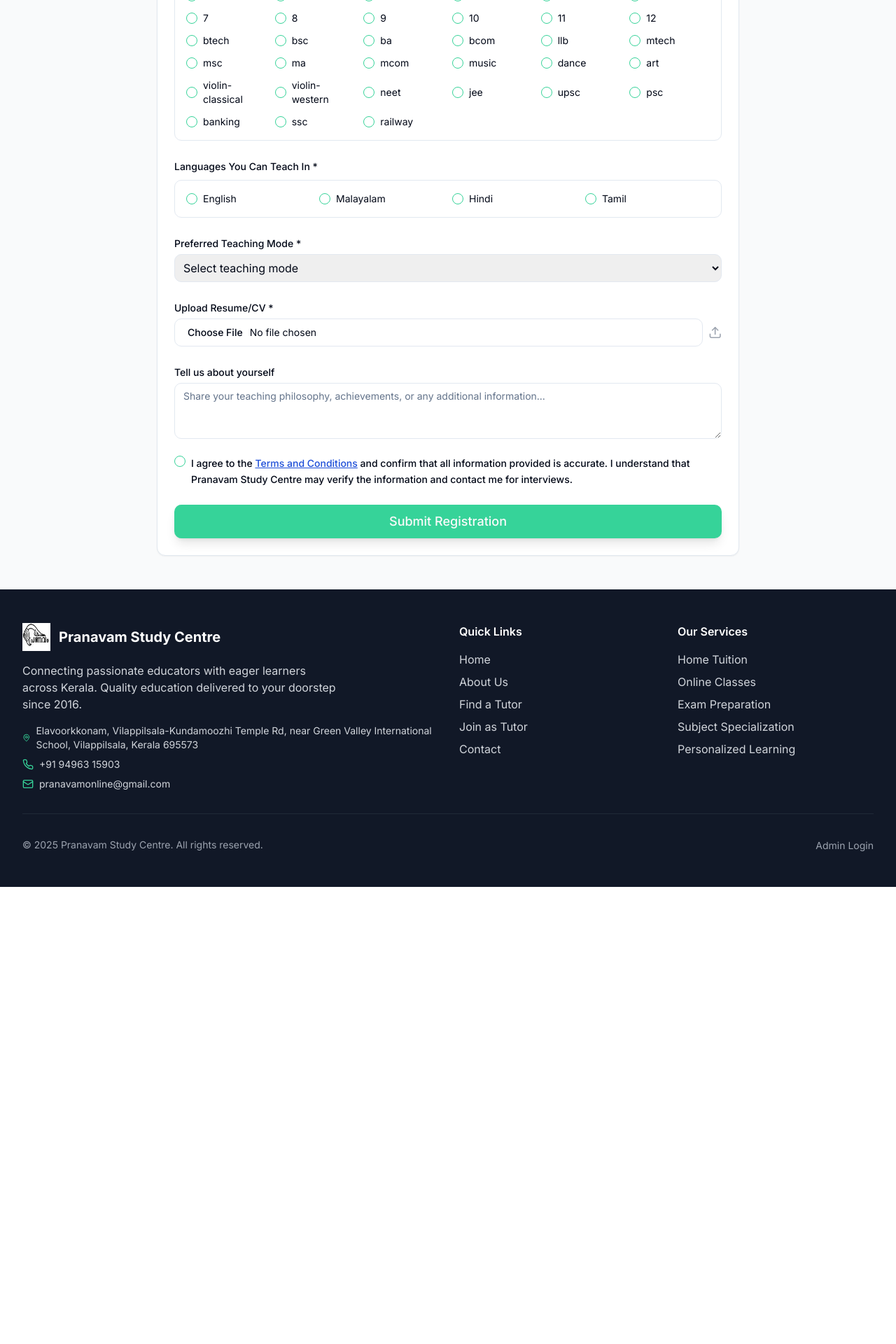
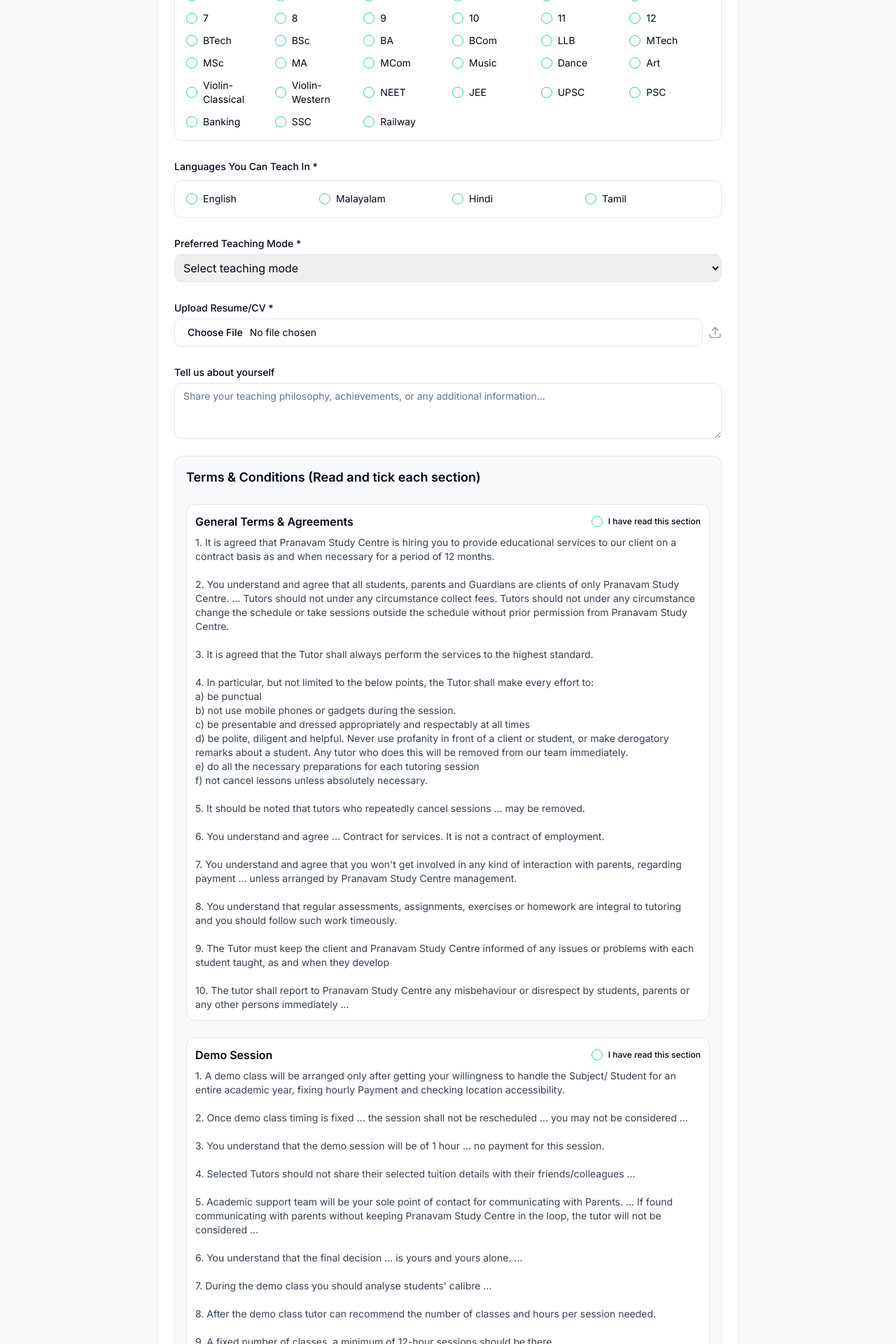
Before and after one commit to vijithvt/pranavam-study-centre, a React (Vite) app: page /tutors in a window 1280 px wide. Shown: the part 1320-3240 px from the top of the page at 70% size. Before the commit the page ends 2587 px from the top, so only its background shows below. Built offline with nearby package versions, Linux system fonts and the light colour scheme.

Commit message:
Fix: Tutor registration form updates
- Updated the list of classes/grades in the tutor registration form to use lowercase letters.
- Added a Terms & Conditions section with a checkbox to the tutor registration form.

```diff
--- a/src/pages/TutorRegistration.tsx
+++ b/src/pages/TutorRegistration.tsx
@@ -1,3 +1,4 @@
+
 import React, { useState } from 'react';
 import { Button } from '@/components/ui/button';
 import { Input } from '@/components/ui/input';
@@ -13,13 +14,123 @@ import LocationSection from '@/components/forms/LocationSection';
 import TutorQualificationSection from '@/components/forms/TutorQualificationSection';
 import { Link } from 'react-router-dom';
 
-const TutorRegistration = () => {
-  const [isSubmitted, setIsSubmitted] = useState(false);
-  const [isSubmitting, setIsSubmitting] = useState(false);
-  const [selectedSubjects, setSelectedSubjects] = useState<string[]>([]);
-  const [selectedClasses, setSelectedClasses] = useState<string[]>([]);
-  const [selectedLanguages, setSelectedLanguages] = useState<string[]>([]);
-  const { toast } = useToast();
+// Terms data: array of { title: string, text: string } objects for each section
+const termsSections = [
+  {
+    title: "General Terms & Agreements",
+    text: `
+1. It is agreed that Pranavam Study Centre is hiring you to provide educational services to our client on a contract basis as and when necessary for a period of 12 months.
+
+2. You understand and agree that all students, parents and Guardians are clients of only Pranavam Study Centre. ... Tutors should not under any circumstance collect fees. Tutors should not under any circumstance change the schedule or take sessions outside the schedule without prior permission from Pranavam Study Centre.
+
+3. It is agreed that the Tutor shall always perform the services to the highest standard.
+
+4. In particular, but not limited to the below points, the Tutor shall make every effort to:
+a) be punctual
+b) not use mobile phones or gadgets during the session.
+c) be presentable and dressed appropriately and respectably at all times
+d) be polite, diligent and helpful. Never use profanity in front of a client or student, or make derogatory remarks about a student. Any tutor who does this will be removed from our team immediately.
+e) do all the necessary preparations for each tutoring session
+f) not cancel lessons unless absolutely necessary.
+
+5. It should be noted that tutors who repeatedly cancel sessions ... may be removed.
+
+6. You understand and agree ... Contract for services. It is not a contract of employment.
+
+7. You understand and agree that you won't get involved in any kind of interaction with parents, regarding payment ... unless arranged by Pranavam Study Centre management.
+
+8. You understand that regular assessments, assignments, exercises or homework are integral to tutoring and you should follow such work timeously.
+
+9. The Tutor must keep the client and Pranavam Study Centre informed of any issues or problems with each student taught, as and when they develop
+
+10. The tutor shall report to Pranavam Study Centre any misbehaviour or disrespect by students, parents or any other persons immediately ...
+    `.trim()
+  },
+  {
+    title: 'Demo Session',
+    text: `
+1. A demo class will be arranged only after getting your willingness to handle the Subject/ Student for an entire academic year, fixing hourly Payment and checking location accessibility.
+
+2. Once demo class timing is fixed ... the session shall not be rescheduled ... you may not be considered ...
+
+3. You understand that the demo session will be of 1 hour ... no payment for this session.
+
+4. Selected Tutors should not share their selected tuition details with their friends/colleagues ...
+
+5. Academic support team will be your sole point of contact for communicating with Parents. ... If found communicating with parents without keeping Pranavam Study Centre in the loop, the tutor will not be considered ...
+
+6. You understand that the final decision ... is yours and yours alone. ...
+
+7. During the demo class you should analyse students' calibre ...
+
+8. After the demo class tutor can recommend the number of classes and hours per session needed.
+
+9. A fixed number of classes, a minimum of 12-hour sessions should be there.
+    `.trim()
+  },
+  {
+    title: 'Leave and Rescheduling',
+    text: `
+1. If you cannot attend the tuition as per the schedule, a prior notice of 12 hours before the session starts must be given ...
+
+2. The tutor will wait for a maximum of 20 minutes ... for the student's arrival ...
+
+3. Session will be considered payable if the tutor arrives but the student is unavailable ...
+
+4. Rescheduled classes have to be adjusted with another time slot ...
+
+5. If a parent requests to cancel ... inform them to contact the academic support team ...
+
+6. If you are leaving any tuition, you must intimate before one month.
+
+7. If the tutor discontinues the classes in the middle ... no further payment will be made ...
+    `.trim()
+  },
+  {
+    title: 'Payment and Assessment Process',
+    text: `
+1. Tuition charges with transportation will be fixed at an hourly fee agreed upon ...
+
+2. Pranavam Study Centre will ensure that the Tutor gets paid for sessions reported ...
+
+3. Payment process ... within 3 to 5 working days ...
+
+4. After completing each session, details ... should be properly updated ...
+
+5. If there is no academic improvement for the students ...
+
+6. In exceptional circumstances ... If the tutor fails to accommodate, the lesson will be chargeable ... no further charges or payments due Tutor.
+
+7. If the tutor discontinues the classes without 3 weeks prior notice, the payment will be released only after providing a replacement tutor.
+
+8. Individual classes will be 1-hour 2-hour sessions/classes depending ...
+    `.trim()
+  },
+  {
+    title: 'Termination of Agreement',
+    text: `
+1. Both parties appreciate the importance of a good understanding and trust between the tutor and the student ...
+
+2. If the Tutor, in her/his reasonable opinion, is unhappy with the Client ... may terminate the tutor's session ...
+
+3. The Tutor hereby agrees that the Company may terminate this Agreement with immediate effect and deny payment of due:
+a) if the Tutor commits a serious or material breach of any of his or her obligations
+b) if the Tutor repeatedly commits minor breaches of obligations under this Agreement
+c) if the Tutor acts in such a way as to discredit the Company
+d) if the Tutor shall have been found guilty of any criminal offence
+e) Any complaints from the parent side such as not keeping time, usage of mobile phones ... which affect the session assessment.
+f) If the tutor misbehaves the student in any manner ...
+    `.trim()
+  },
+];
+
+// Capitalized version of class names
+const allClasses = [
+  '1', '2', '3', '4', '5', '6', '7', '8', '9', '10', '11', '12',
+  'BTech', 'BSc', 'BA', 'BCom', 'LLB', 'MTech', 'MSc', 'MA', 'MCom',
+  'Music', 'Dance', 'Art', 'Violin-Classical', 'Violin-Western',
+  'NEET', 'JEE', 'UPSC', 'PSC', 'Banking', 'SSC', 'Railway'
+];
 
 const allSubjects = [
   'Mathematics',
@@ -44,14 +155,16 @@ const TutorRegistration = () => {
   'Environmental Science'
 ];
 
-  const allClasses = [
-    '1', '2', '3', '4', '5', '6', '7', '8', '9', '10', '11', '12',
-    'btech', 'bsc', 'ba', 'bcom', 'llb', 'mtech', 'msc', 'ma', 'mcom',
-    'music', 'dance', 'art', 'violin-classical', 'violin-western',
-    'neet', 'jee', 'upsc', 'psc', 'banking', 'ssc', 'railway'
-  ];
+const allLanguages = ['English', 'Malayalam', 'Hindi', 'Tamil'];
 
-  const allLanguages = ['English', 'Malayalam', 'Hindi', 'Tamil'];
+const TutorRegistration = () => {
+  const [isSubmitted, setIsSubmitted] = useState(false);
+  const [isSubmitting, setIsSubmitting] = useState(false);
+  const [selectedSubjects, setSelectedSubjects] = useState<string[]>([]);
+  const [selectedClasses, setSelectedClasses] = useState<string[]>([]);
+  const [selectedLanguages, setSelectedLanguages] = useState<string[]>([]);
+  const [termsChecked, setTermsChecked] = useState<boolean[]>(Array(termsSections.length).fill(false));
+  const { toast } = useToast();
 
   const handleSubjectChange = (subject: string, checked: boolean) => {
     if (checked) {
@@ -77,9 +190,27 @@ const TutorRegistration = () => {
     }
   };
 
+  // Handler for ticking terms sections
+  const handleTermsCheck = (idx: number, checked: boolean) => {
+    const updated = [...termsChecked];
+    updated[idx] = checked;
+    setTermsChecked(updated);
+  };
+
   const handleSubmit = async (e: React.FormEvent) => {
     e.preventDefault();
     setIsSubmitting(true);
+
+    // Validate that all terms are checked
+    if (!termsChecked.every(Boolean)) {
+      toast({
+        title: "Please Accept All Terms",
+        description: "Please read and accept each terms & conditions section before submitting.",
+        variant: "destructive"
+      });
+      setIsSubmitting(false);
+      return;
+    }
 
     const formData = new FormData(e.target as HTMLFormElement);
 
@@ -147,7 +278,7 @@ const TutorRegistration = () => {
           experience: parseInt(formData.get('experience') as string) || 0,
           availability: formData.get('teachingMode') as string,
           languages: selectedLanguages,
-          mode: formData.get('teachingMode') as string
+          mode: formData.get('teachingMode') as string,
         });
 
       if (error) {
@@ -214,6 +345,7 @@ const TutorRegistration = () => {
           </CardHeader>
           <CardContent>
             <form onSubmit={handleSubmit} className="space-y-6">
+
               <TutorPersonalInfoSection />
               <LocationSection />
               <TutorQualificationSection />
@@ -249,7 +381,7 @@ const TutorRegistration = () => {
                 </div>
               </div>
 
-              {/* Classes Section */}
+              {/* Classes/Grades Section */}
               <div className="space-y-4">
                 <div>
                   <Label>Classes/Grades You Can Teach *</Label>
@@ -325,14 +457,29 @@ const TutorRegistration = () => {
                 />
               </div>
 
-              {/* Terms and Conditions */}
-              <div className="flex items-start space-x-2">
-                <Checkbox id="terms" required />
-                <Label htmlFor="terms" className="text-sm leading-relaxed">
-                  I agree to the <Link to="/tutor-terms" target="_blank" className="underline text-blue-700">Terms and Conditions</Link> and confirm that all information provided is accurate.
-                  I understand that Pranavam Study Centre may verify the information and contact me for interviews.
-                </Label>
+              {/* Terms & Conditions - with checkboxes for each section */}
+              <div className="space-y-6 border-[1.5px] border-gray-200 rounded-lg p-4 bg-gray-50 mt-2">
+                <h2 className="text-lg font-semibold mb-3">Terms & Conditions (Read and tick each section)</h2>
+                {termsSections.map((section, idx) => (
+                  <div key={section.title} className="mb-4 border border-gray-200 rounded-lg p-3 bg-white">
+                    <div className="flex items-center justify-between mb-2">
+                      <span className="font-semibold">{section.title}</span>
+                      <div className="flex items-center space-x-2">
+                        <Checkbox
+                          id={`terms-section-${idx}`}
+                          checked={termsChecked[idx]}
+                          onCheckedChange={(checked) => handleTermsCheck(idx, checked as boolean)}
+                          required
+                        />
+                        <Label htmlFor={`terms-section-${idx}`} className="text-xs">I have read this section</Label>
                       </div>
+                    </div>
+                    <div className="text-gray-700 text-sm whitespace-pre-line">{section.text}</div>
+                  </div>
+                ))}
+              </div>
+
+              {/* Old single terms checkbox replaced with above checkboxes */}
 
               <Button type="submit" disabled={isSubmitting} className="w-full btn-primary text-lg py-6">
                 {isSubmitting ? "Submitting..." : "Submit Registration"}
```
Lines whose indentation alone changed are shown as unchanged.
